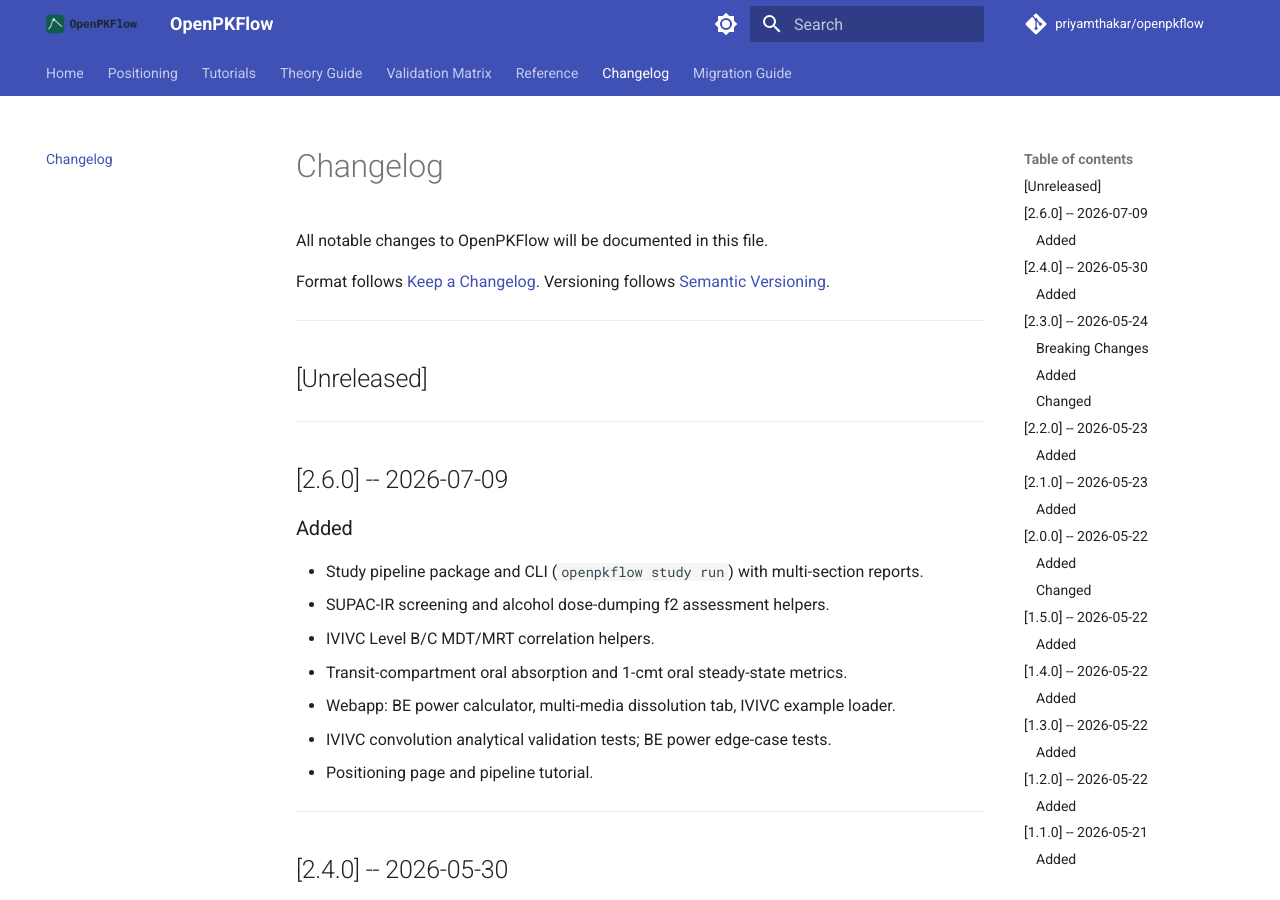
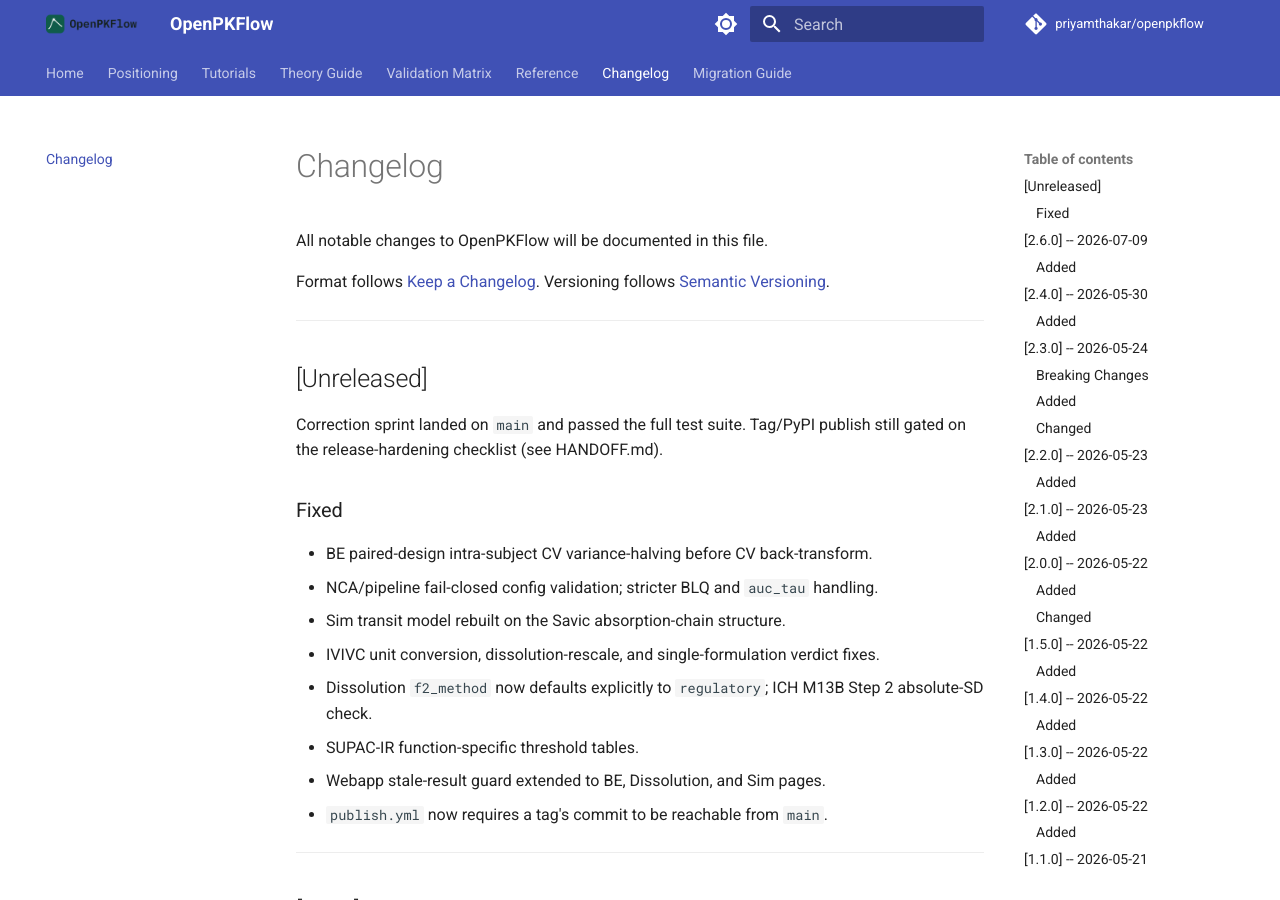
Before and after one commit to priyamthakar/openpkflow, an MkDocs documentation site: the page built from docs/changelog.md, in a window 1280 px wide and 900 px high. Built offline with MkDocs 1.6.1 and Material for MkDocs 9.7.7, drawn with Linux system fonts in a browser that asks for light colours; comment, search, counter and statistics services are not loaded.

Commit message:
docs: scrub stale claims after correction-sprint merge
HANDOFF/ROADMAP/FUTURE_PLANS/RELEASE still referenced the deleted
fix/v2.6.0-correction-hardening and feat/v2.6.0-improvement-sprint branches
and treated merged PR #27 as pending. Verified and corrected two false
claims: the conda-forge package 404s on anaconda.org despite ROADMAP.md
claiming it was live, and README's "By the numbers" table was stale
(actual: 23,902 src / 17,164 test lines, 162 files, 1334 tests, 139 commits).

Represents 2.6.0 consistently everywhere as code-complete and merged to
main, correction sprint passed the full suite, but not yet tagged or
published (PyPI still serves 2.5.0). CHANGELOG.md and docs/changelog.md
brought back in sync per RELEASE.md's own requirement.

Co-Authored-By: Claude Sonnet 5 <noreply@anthropic.com>

```diff
--- a/docs/changelog.md
+++ b/docs/changelog.md
@@ -8,6 +8,21 @@ Versioning follows [Semantic Versioning](https://semver.org/spec/v2.0.0.html).
 ---
 
 ## [Unreleased]
+
+Correction sprint landed on `main` and passed the full test suite. Tag/PyPI
+publish still gated on the release-hardening checklist (see HANDOFF.md).
+
+### Fixed
+
+- BE paired-design intra-subject CV variance-halving before CV back-transform.
+- NCA/pipeline fail-closed config validation; stricter BLQ and `auc_tau` handling.
+- Sim transit model rebuilt on the Savic absorption-chain structure.
+- IVIVC unit conversion, dissolution-rescale, and single-formulation verdict fixes.
+- Dissolution `f2_method` now defaults explicitly to `regulatory`; ICH M13B
+  Step 2 absolute-SD check.
+- SUPAC-IR function-specific threshold tables.
+- Webapp stale-result guard extended to BE, Dissolution, and Sim pages.
+- `publish.yml` now requires a tag's commit to be reachable from `main`.
 
 ---
 
```
Also changed, not shown: CHANGELOG.md (+12 -2 lines), FUTURE_PLANS.md (+7 -4 lines), HANDOFF.md (+18 -12 lines), README.md (+5 -7 lines), RELEASE.md (+4 -3 lines), ROADMAP.md (+4 -3 lines).
